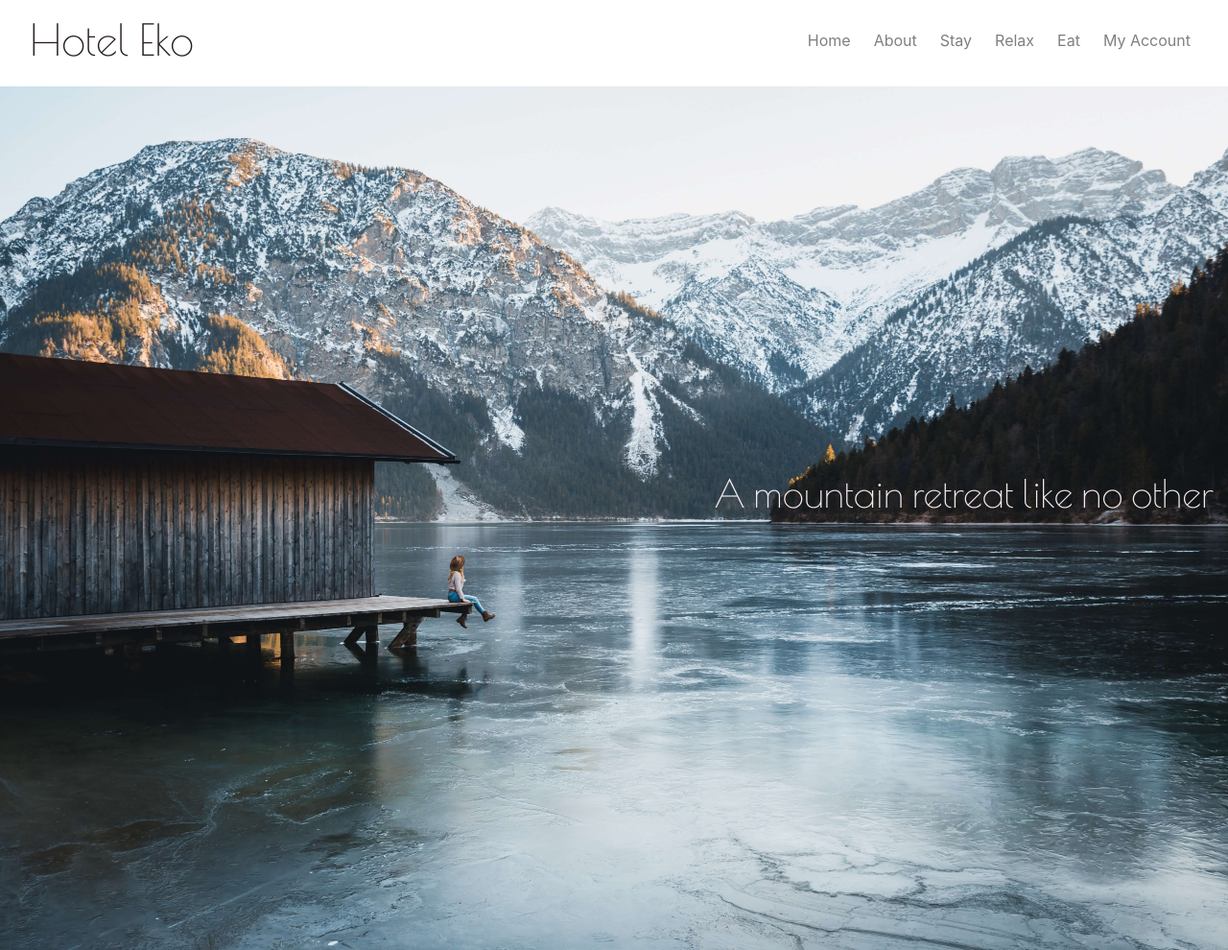
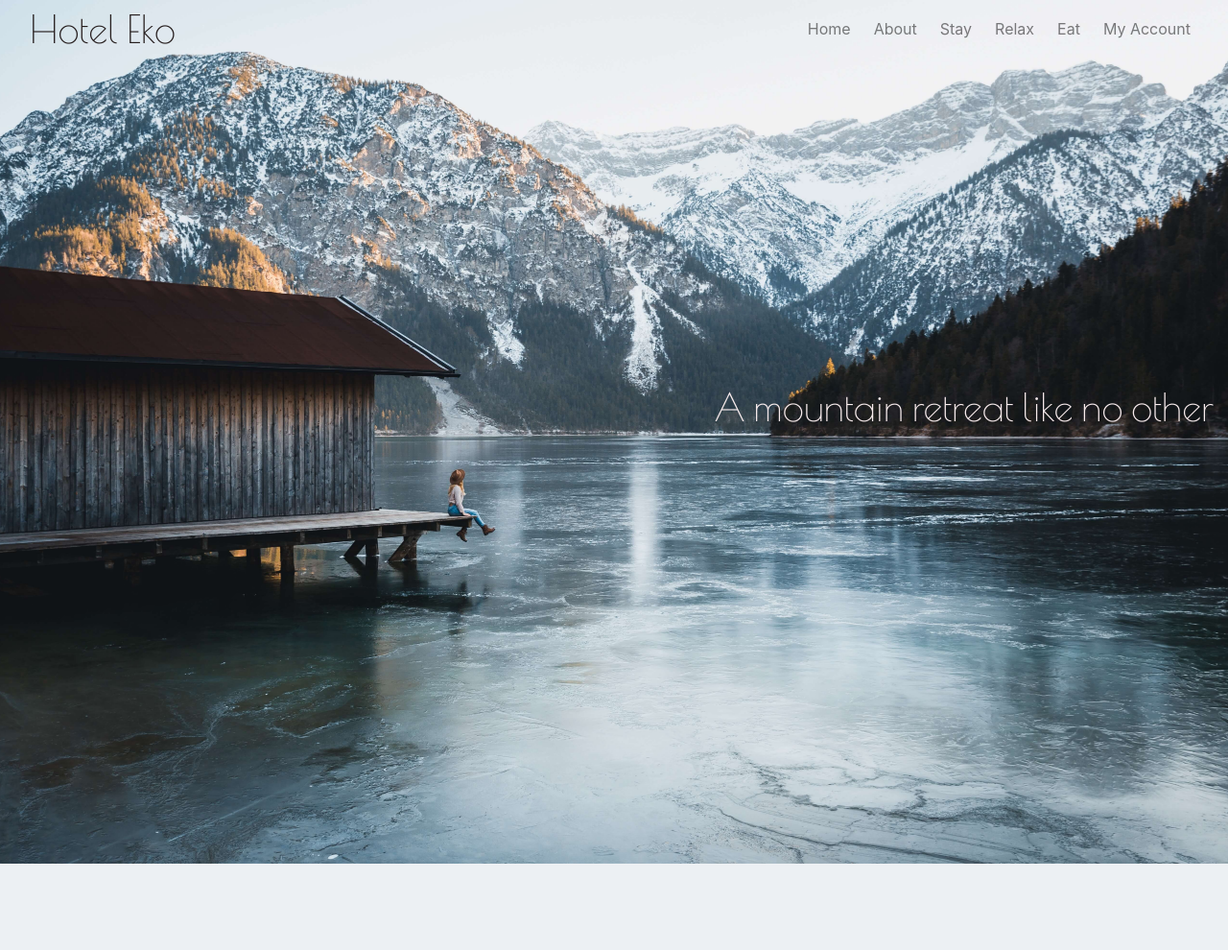
Before and after one commit to mkthewlis/hotel-eko, a Django app: page / in a window 1280 px wide. Shown: the whole page at 96% size. After the commit the page ends 900 px from the top, so only its background shows below. Run offline with Django 3.2, Linux system fonts and the light colour scheme; the visitor is signed in with stand-in values (Sample User, id 1); some libraries are stand-ins or nearby versions.

Commit message:
feat: continued to add styling to navbar and hero image section of index.html

```diff
--- a/home/static/home/css/index.css
+++ b/home/static/home/css/index.css
@@ -1,5 +1,5 @@
 .index-hero-image {
-    background: url('/media/index_hero_image.jpg') no-repeat center fixed;
+    background: url('/media/index_hero_image.jpg') no-repeat center;
     background-size: cover;
     width: 100%;
     min-height: 900px;
--- a/static/css/base.css
+++ b/static/css/base.css
@@ -3,9 +3,11 @@
     position: relative;
 }
 
+/*
 .header-container {
         padding-top: 90px;
     }
+    */
 
 /*-------------------------------------------------------- Font & font styles*/
 
@@ -18,7 +20,13 @@
 
 /*-------------------------------------------------------- Menu styles*/
 
+.menu-style {
+    padding-top: 0px;
+    opacity: 100%;
+    min-height: 60px;
+}
+
 #logo-design {
-    font-size: 45px;
+    font-size: 40px;
     text-decoration: none;
 }
--- a/templates/base.html
+++ b/templates/base.html
@@ -36,7 +36,7 @@
   <body>
     <div id="container">
     <header class="container-fluid fixed-top">
-        <nav class="navbar navbar-expand-md navbar-light navbar-bg">
+        <nav class="navbar navbar-expand-md navbar-light navbar-bg menu-style">
             <a class="standard-title" id="logo-design" href="{% url 'home' %}">Hotel Eko</a>
                 <button class="navbar-toggler" type="button" data-toggle="collapse" data-target="#navbarNav" aria-controls="navbarNav" aria-expanded="false" aria-label="Toggle navigation">
                     <span class="navbar-toggler-icon"></span>
@@ -63,7 +63,7 @@
                             </a>
                             <div class="dropdown-menu border-0" aria-labelledby="user-options">
                             {% if request.user.is_authenticated %}
-                                <a class="nav-link" href="">My Profile</a>
+                                <a class="nav-link" href="">My Details</a>
                                 <a class="nav-link" href="">My Retreat</a>
                                 {% if request.user.is_superuser %}
                                     <a class="nav-link" href="">Product Management</a>
```
